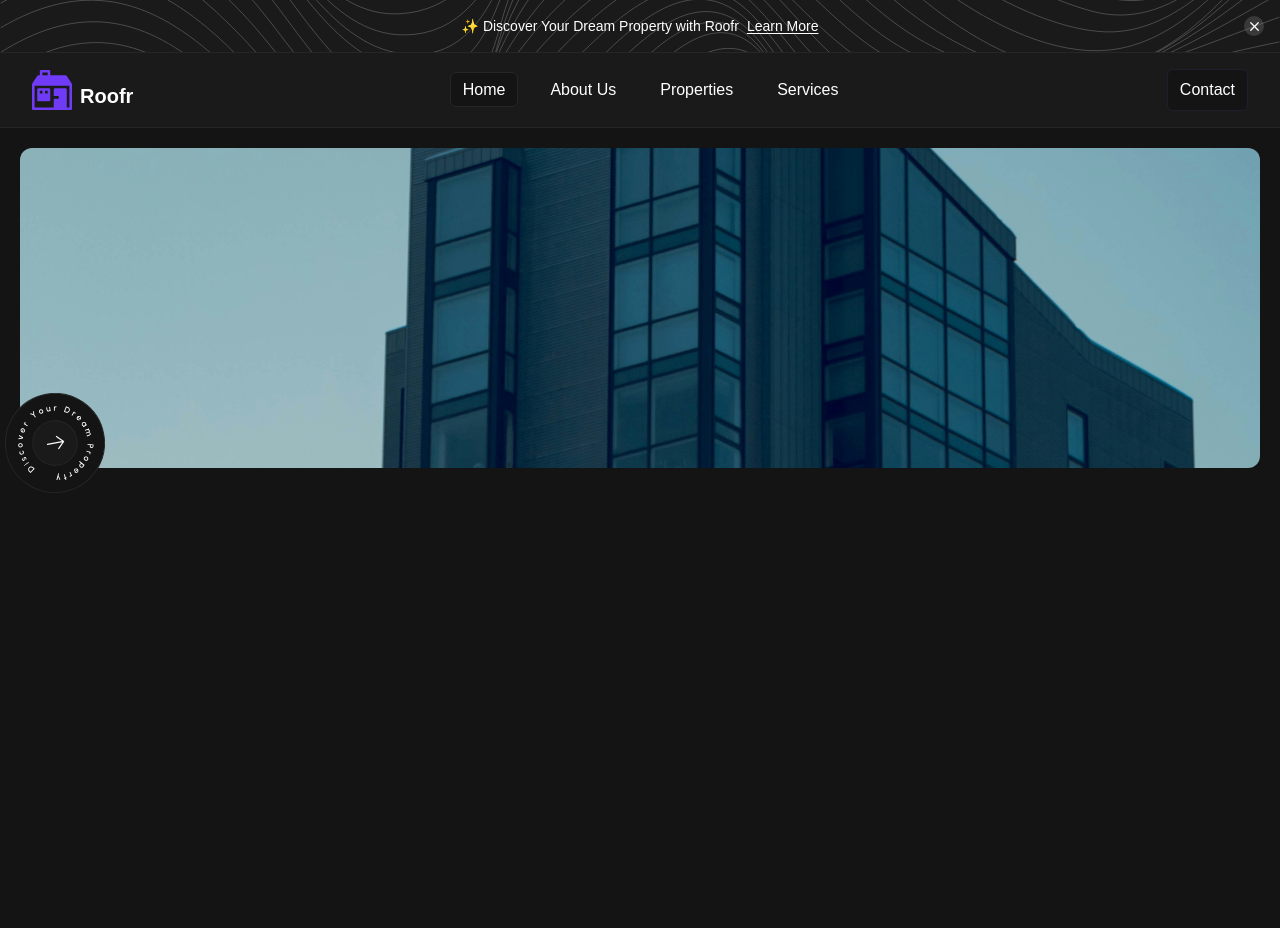
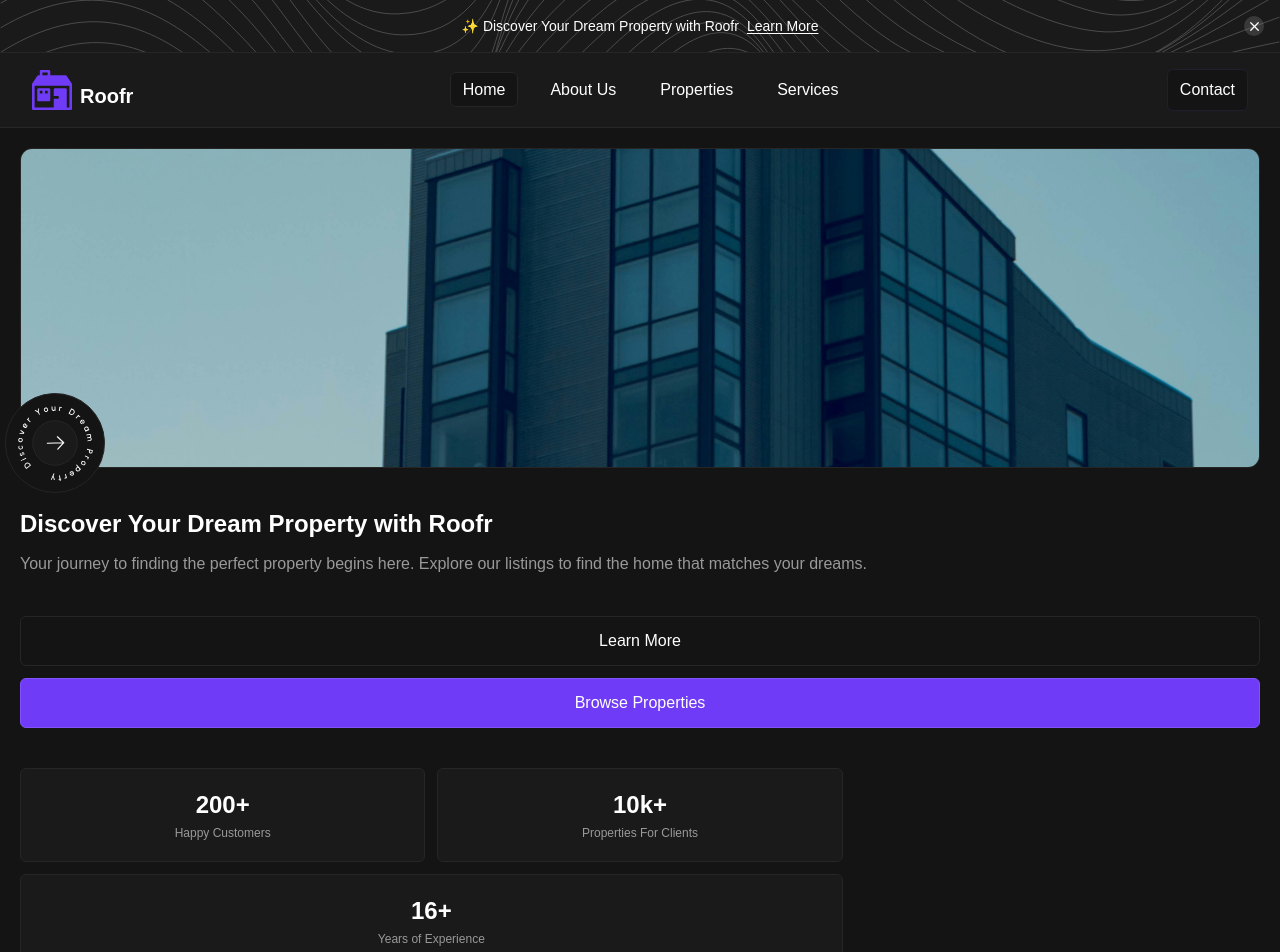
Before and after one commit to shawaiz-khan/roofr, a Next.js app: page / in a window 1280 px wide. Shown: the top 952 px of the page. Before the commit the page ends 928 px from the top, so only its background shows below. Built offline with nearby package versions, Linux system fonts and the light colour scheme.

Commit message:
update: Added the rating block in the page

```diff
--- a/src/app/globals.css
+++ b/src/app/globals.css
@@ -18,6 +18,7 @@
   --gray-primary: #4D4D4D;
   --gray-secondary: #666666;
   --gray-tertiary: #808080;
+  --gray-quaternary: #999999;
 
   --stroke-grey: #262626;
   --stroke-dark: #211E2F
--- a/src/app/layout.tsx
+++ b/src/app/layout.tsx
@@ -1,7 +1,7 @@
 import type { Metadata } from "next";
 import { Geist, Geist_Mono } from "next/font/google";
 import "./globals.css";
-import NavBar from "@/components/layout/NavBar";
+import NavBar from "@/components/NavBar";
 
 // Font Configuration
 const geistSans = Geist({
--- a/src/app/page.tsx
+++ b/src/app/page.tsx
@@ -1,20 +1,36 @@
 import Image from "next/image";
 import React from "react";
 import heroImg from '@/assets/images/hero.jpg';
-import RoundTextSvg from "@/components/ui/RoundTextSvg";
+import RoundTextSvg from "@/components/RoundTextSvg";
+import RatingBlock from "@/components/RatingBlock";
 
 const Home: React.FC = () => {
   return (
-    <main className="p-5 min-h-screen bg-black-primary text-text-light">
+    <main className="p-5 min-h-screen bg-black-primary text-text-light flex flex-col gap-10">
       <div className="relative h-80">
         <Image
           src={heroImg}
           alt="Hero Image"
           fill
           priority
-          className="absolute inset-0 object-cover overflow-hidden rounded-xl"
+          className="absolute inset-0 object-cover overflow-hidden rounded-xl border border-black-tertiary"
         />
         <RoundTextSvg className="absolute bottom-0 -translate-x-[15%] translate-y-1/4" />
+      </div>
+      <div className="flex flex-col gap-3">
+        <h1 className="text-2xl font-semibold">Discover Your Dream Property with Roofr</h1>
+        <p className="text-gray-quaternary">Your journey to finding the perfect property begins here. Explore our listings to find the home that matches your dreams.</p>
+      </div>
+      <div className="grid grid-rows-2 gap-3 w-full">
+        <button className="bg-black-primary border border-black-tertiary py-3 w-full rounded-md">Learn More</button>
+        <button className="bg-purple-primary border border-purple-secondary py-3 w-full rounded-md">Browse Properties</button>
+      </div>
+      <div className="grid grid-cols-2 md:grid-cols-3 gap-3">
+        <RatingBlock count={200} text="Happy Customers" />
+        <RatingBlock count="10k" text="Properties For Clients" />
+        <div className="col-span-2">
+          <RatingBlock count={16} text="Years of Experience" />
+        </div>
       </div>
     </main>
   );
--- /dev/null
+++ b/src/components/RatingBlock.tsx
@@ -0,0 +1,15 @@
+import React from 'react';
+import RatingBlockProps from '@/types/ratingBlock';
+
+const RatingBlock: React.FC<RatingBlockProps> = (props) => {
+    const { count, text } = props;
+
+    return (
+        <div className='bg-black-secondary border border-black-tertiary px-3 py-5 flex flex-col justify-center items-center rounded-md gap-1'>
+            <h1 className='font-semibold text-2xl'>{count}+</h1>
+            <span className='text-gray-quaternary text-xs text-center'>{text}</span>
+        </div>
+    )
+}
+
+export default RatingBlock;
--- /dev/null
+++ b/src/types/ratingBlock.ts
@@ -0,0 +1,4 @@
+export default interface RatingBlockProps {
+    count: number | string,
+    text: string,
+}
--- a/tailwind.config.ts
+++ b/tailwind.config.ts
@@ -26,6 +26,7 @@ export default {
           primary: "var(--gray-primary)",
           secondary: "var(--gray-secondary)",
           tertiary: "var(--gray-tertiary)",
+          quaternary: "var(--gray-quaternary)",
         },
         text: {
           light: "var(--foreground)",
@@ -36,6 +37,11 @@ export default {
           dark: "var(--stroke-dark)",
         }
       },
+      safelist: [
+        {
+          pattern: /(bg|text|border)-(purple|black|gray|text|stroke)-(primary|secondary|tertiary|light|quaternary|dark|grey)/,
+        },
+      ],
     },
   },
   plugins: [],
```
Also changed, not shown: src/components/NavBar.tsx (renamed from src/components/layout/NavBar.tsx), src/components/RoundTextSvg.tsx (renamed from src/components/ui/RoundTextSvg.tsx).
